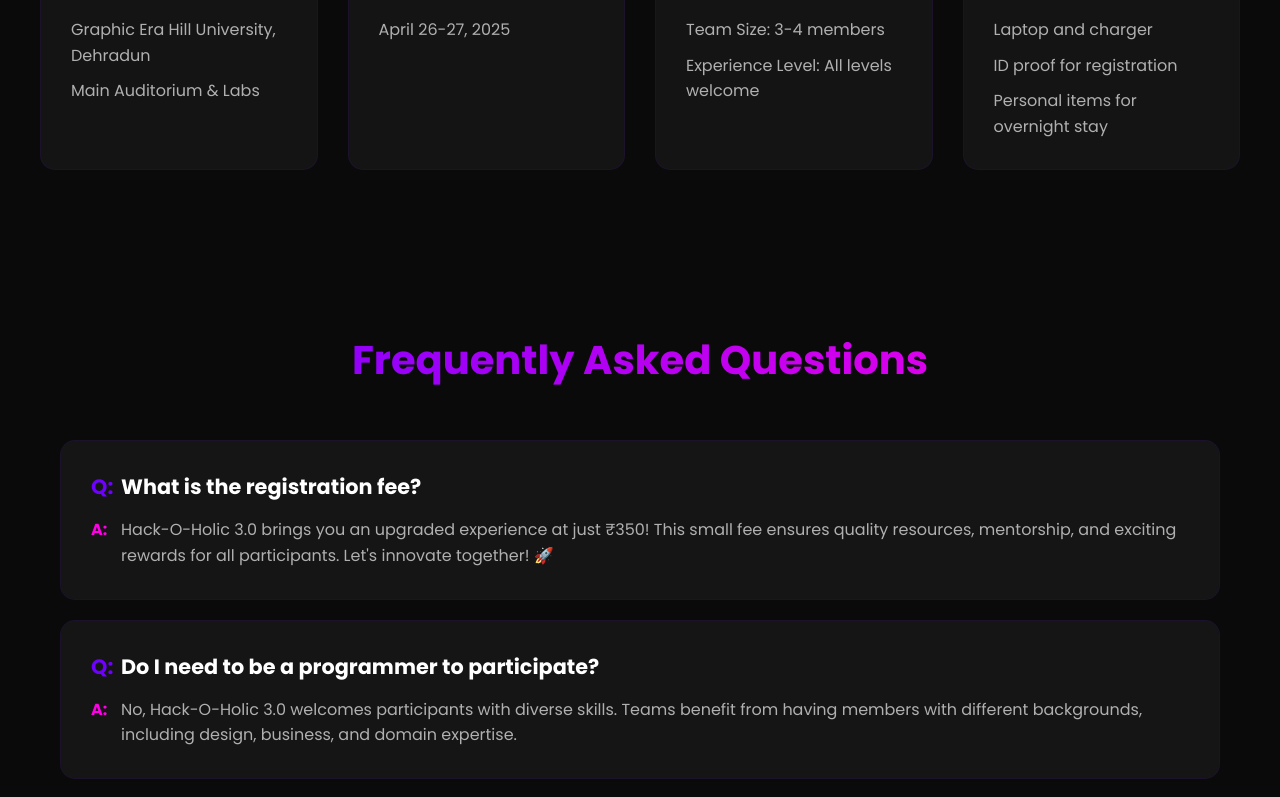
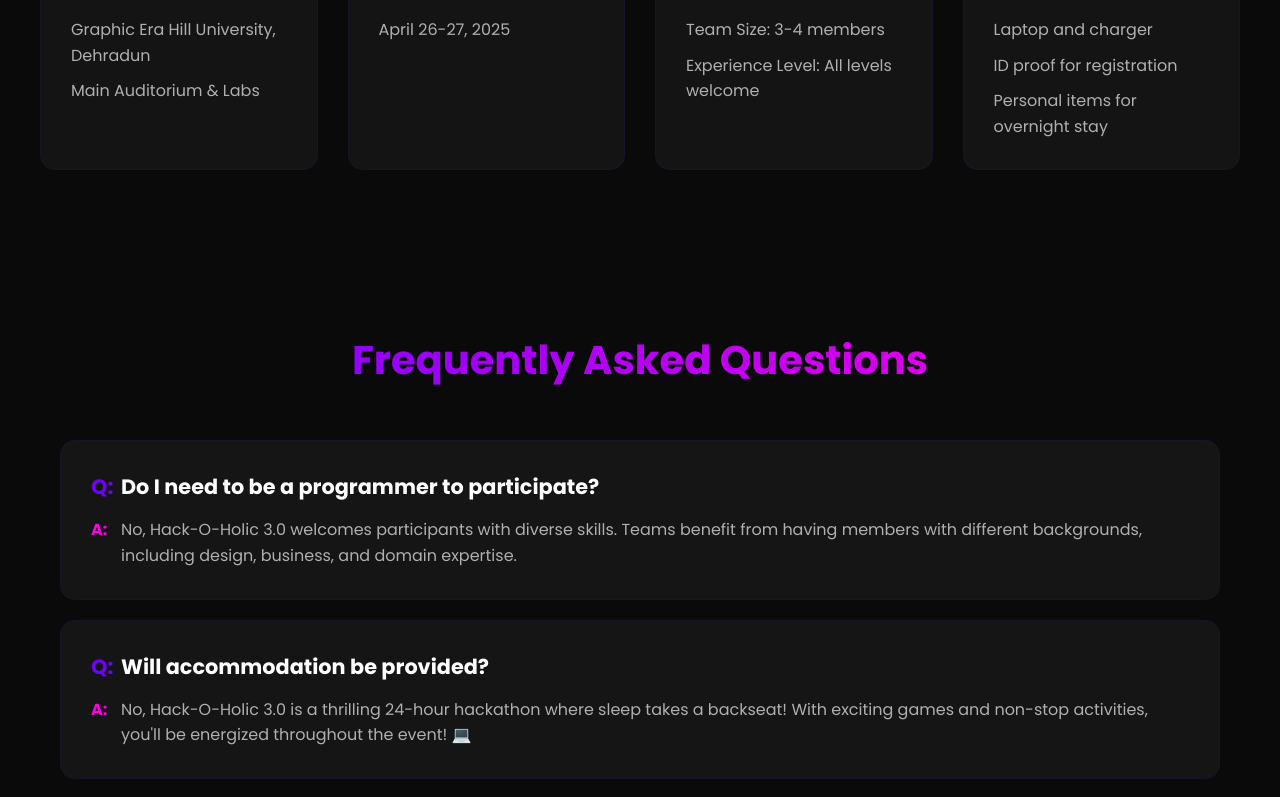
Before and after one commit to HimanshuRawat143/Hackathon, a React (Create React App) app in the folder client/: page /schedule in a window 1280 px wide. Shown: the part 1328-2125 px from the top of the page. Built offline with nearby package versions, Linux system fonts and the light colour scheme.

Commit message:
Update SchedulePage.js

```diff
--- a/client/src/pages/SchedulePage.js
+++ b/client/src/pages/SchedulePage.js
@@ -279,13 +279,6 @@
         <FAQSection>
           <SectionTitle>Frequently Asked Questions</SectionTitle>
           <FAQContainer>
-            <FAQ>
-              <FAQQuestion>What is the registration fee?</FAQQuestion>
-              <FAQAnswer>
-              Hack-O-Holic 3.0 brings you an upgraded experience at just ₹350! This small fee ensures quality resources, mentorship, and exciting rewards for all participants. Let's innovate together! 🚀
-              </FAQAnswer>
-            </FAQ>
-
             <FAQ>
               <FAQQuestion>Do I need to be a programmer to participate?</FAQQuestion>
               <FAQAnswer>
```
